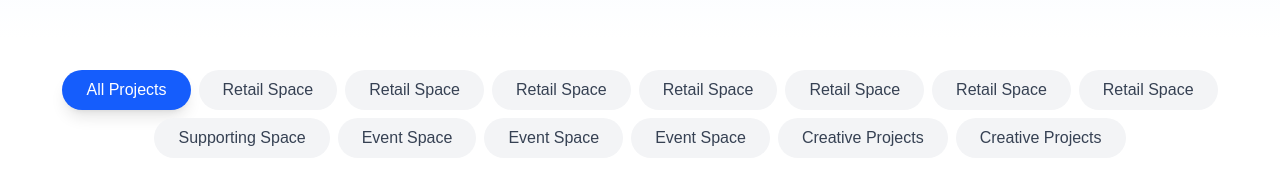
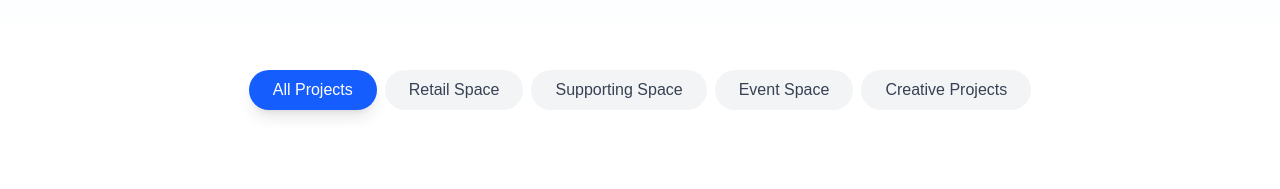
Before and after one commit to 1784810963-afk/brand-space-design-product, a Next.js app in the folder brand-space-web/: page /en/projects in a window 1280 px wide. Shown: the part 246-435 px from the top of the page. Built offline with nearby package versions, Linux system fonts and the light colour scheme; grey boxes are pictures that could not be loaded.

Commit message:
fix: correct category deduplication for LocalizedString objects
Change Set deduplication to content-based comparison.
Previously used object reference comparison which caused
duplicate category buttons to appear.

Co-Authored-By: Claude <noreply@anthropic.com>

```diff
--- a/brand-space-web/components/ProjectsListClient.tsx
+++ b/brand-space-web/components/ProjectsListClient.tsx
@@ -20,8 +20,14 @@ interface ProjectsListClientProps {
 export default function ProjectsListClient({ locale, dict }: ProjectsListClientProps) {
   const [selectedCategory, setSelectedCategory] = useState<LocalizedString | null>(null);
 
-  // 获取所有分类
-  const categories = Array.from(new Set(projects.map(p => p.category)));
+  // 获取所有分类（基于内容去重，而不是对象引用）
+  const categories = projects
+    .map(p => p.category)
+    .filter((category, index, self) =>
+      index === self.findIndex(c =>
+        c.zh === category.zh && c.en === category.en
+      )
+    );
 
   // 筛选项目
   const filteredProjects = selectedCategory
```
